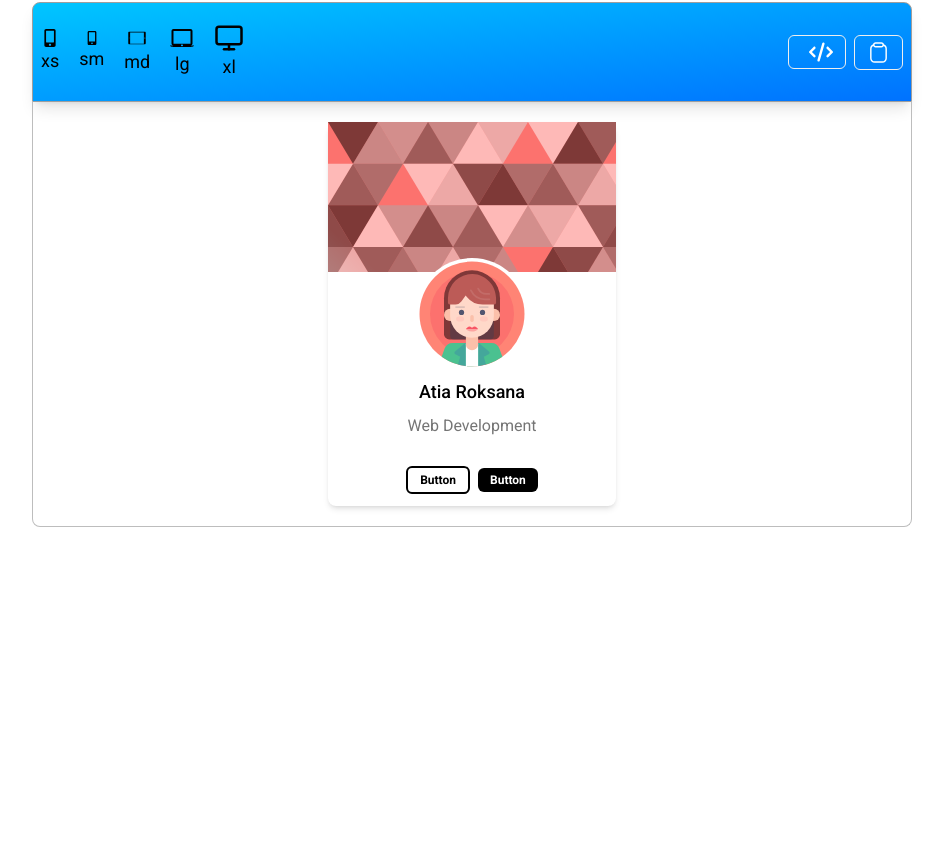
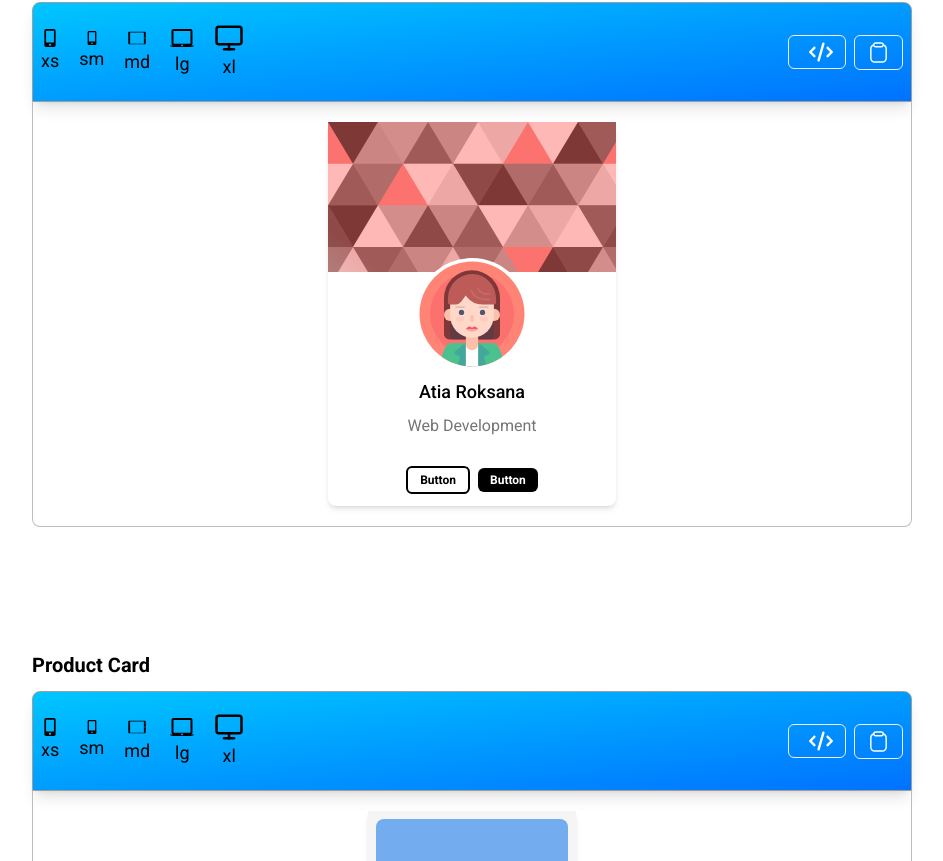
Before and after one commit to nayon117/Canvas-UI, a React (Vite) app: page /components/card in a window 1280 px wide. Shown: the part 1939-2800 px from the top of the page, without its empty margins (296-1239 px from the left). Before the commit the page ends 2558 px from the top, so only its background shows below. Built offline with nearby package versions, Linux system fonts and the light colour scheme.

Commit message:
add card 5

```diff
--- /dev/null
+++ b/src/components/App/Cards/Card5.jsx
@@ -0,0 +1,66 @@
+import CodeBox from "../../../Shared/CodeBox/CodeBox";
+
+const Card5 = () => {
+  return (
+    <CodeBox stringCode={`<div className="card w-52 h-64 p-2 bg-gray-100 relative overflow-visible shadow-md">
+    <div className="card-img bg-[#74acf0] h-1/3 rounded-lg transition duration-300 ease-in-out"></div>
+    <div className="card-info pt-8">
+      <p className="text-title font-bold text-xl">Product title</p>
+      <p className="text-body text-sm pb-2">
+        Product description and details
+      </p>
+    </div>
+    <div className="card-footer w-full flex justify-between items-center pt-2 border-t border-gray-400">
+      <span className="text-title font-bold">$499.49</span>
+      <div className="card-button flex items-center p-1 border border-gray-800 rounded-full cursor-pointer transition duration-300 ease-in-out">
+        <svg className="w-5 h-5" viewBox="0 0 20 20">
+          <path
+            fill="currentColor"
+            d="M17.72,5.011H8.026c-0.271,0-0.49,0.219-0.49,0.489c0,0.271,0.219,0.489,0.49,0.489h8.962l-1.979,4.773H6.763L4.935,5.343C4.926,5.316,4.897,5.309,4.884,5.286c-0.011-0.024,0-0.051-0.017-0.074C4.833,5.166,4.025,4.081,2.33,3.908C2.068,3.883,1.822,4.075,1.795,4.344C1.767,4.612,1.962,4.853,2.231,4.88c1.143,0.118,1.703,0.738,1.808,0.866l1.91,5.661c0.066,0.199,0.252,0.333,0.463,0.333h8.924c0.116,0,0.22-0.053,0.308-0.128c0.027-0.023,0.042-0.048,0.063-0.076c0.026-0.034,0.063-0.058,0.08-0.099l2.384-5.75c0.062-0.151,0.046-0.323-0.045-0.458C18.036,5.092,17.883,5.011,17.72,5.011z"
+          ></path>
+          <path
+            fill="currentColor"
+            d="M8.251,12.386c-1.023,0-1.856,0.834-1.856,1.856s0.833,1.853,1.856,1.853c1.021,0,1.853-0.83,1.853-1.853S9.273,12.386,8.251,12.386z M8.251,15.116c-0.484,0-0.877-0.393-0.877-0.874c0-0.484,0.394-0.878,0.877-0.878c0.482,0,0.875,0.394,0.875,0.878C9.126,14.724,8.733,15.116,8.251,15.116z"
+          ></path>
+          <path
+            fill="currentColor"
+            d="M13.972,12.386c-1.022,0-1.855,0.834-1.855,1.856s0.833,1.853,1.855,1.853s1.854-0.83,1.854-1.853S14.994,12.386,13.972,12.386z M13.972,15.116c-0.484,0-0.878-0.393-0.878-0.874c0-0.484,0.394-0.878,0.878-0.878c0.482,0,0.875,0.394,0.875,0.878C14.847,14.724,14.454,15.116,13.972,15.116z"
+          ></path>
+        </svg>
+      </div>
+    </div>
+  </div>`} text={`Product Card`}>
+      <div className="flex items-center justify-center">
+      <div className="card w-52 h-64 p-2 bg-gray-100 relative overflow-visible shadow-md">
+        <div className="card-img bg-[#74acf0] h-1/3 rounded-lg transition duration-300 ease-in-out"></div>
+        <div className="card-info pt-8">
+          <p className="text-title font-bold text-xl">Product title</p>
+          <p className="text-body text-sm pb-2">
+            Product description and details
+          </p>
+        </div>
+        <div className="card-footer w-full flex justify-between items-center pt-2 border-t border-gray-400">
+          <span className="text-title font-bold">$499.49</span>
+          <div className="card-button flex items-center p-1 border border-gray-800 rounded-full cursor-pointer transition duration-300 ease-in-out">
+            <svg className="w-5 h-5" viewBox="0 0 20 20">
+              <path
+                fill="currentColor"
+                d="M17.72,5.011H8.026c-0.271,0-0.49,0.219-0.49,0.489c0,0.271,0.219,0.489,0.49,0.489h8.962l-1.979,4.773H6.763L4.935,5.343C4.926,5.316,4.897,5.309,4.884,5.286c-0.011-0.024,0-0.051-0.017-0.074C4.833,5.166,4.025,4.081,2.33,3.908C2.068,3.883,1.822,4.075,1.795,4.344C1.767,4.612,1.962,4.853,2.231,4.88c1.143,0.118,1.703,0.738,1.808,0.866l1.91,5.661c0.066,0.199,0.252,0.333,0.463,0.333h8.924c0.116,0,0.22-0.053,0.308-0.128c0.027-0.023,0.042-0.048,0.063-0.076c0.026-0.034,0.063-0.058,0.08-0.099l2.384-5.75c0.062-0.151,0.046-0.323-0.045-0.458C18.036,5.092,17.883,5.011,17.72,5.011z"
+              ></path>
+              <path
+                fill="currentColor"
+                d="M8.251,12.386c-1.023,0-1.856,0.834-1.856,1.856s0.833,1.853,1.856,1.853c1.021,0,1.853-0.83,1.853-1.853S9.273,12.386,8.251,12.386z M8.251,15.116c-0.484,0-0.877-0.393-0.877-0.874c0-0.484,0.394-0.878,0.877-0.878c0.482,0,0.875,0.394,0.875,0.878C9.126,14.724,8.733,15.116,8.251,15.116z"
+              ></path>
+              <path
+                fill="currentColor"
+                d="M13.972,12.386c-1.022,0-1.855,0.834-1.855,1.856s0.833,1.853,1.855,1.853s1.854-0.83,1.854-1.853S14.994,12.386,13.972,12.386z M13.972,15.116c-0.484,0-0.878-0.393-0.878-0.874c0-0.484,0.394-0.878,0.878-0.878c0.482,0,0.875,0.394,0.875,0.878C14.847,14.724,14.454,15.116,13.972,15.116z"
+              ></path>
+            </svg>
+          </div>
+        </div>
+      </div>
+      </div>
+    </CodeBox>
+  );
+};
+export default Card5;
--- a/src/rootComponents/Card/Card.jsx
+++ b/src/rootComponents/Card/Card.jsx
@@ -2,6 +2,7 @@ import Card1 from "../../components/App/Cards/Card1";
 import Card2 from "../../components/App/Cards/Card2";
 import Card3 from "../../components/App/Cards/Card3";
 import Card4 from "../../components/App/Cards/Card4";
+import Card5 from "../../components/App/Cards/Card5";
 
 const Card = () => {
   return (
@@ -10,6 +11,7 @@ const Card = () => {
       <Card2/>
       <Card3/>
       <Card4/>
+      <Card5/>
     </div>
   );
 };
```
